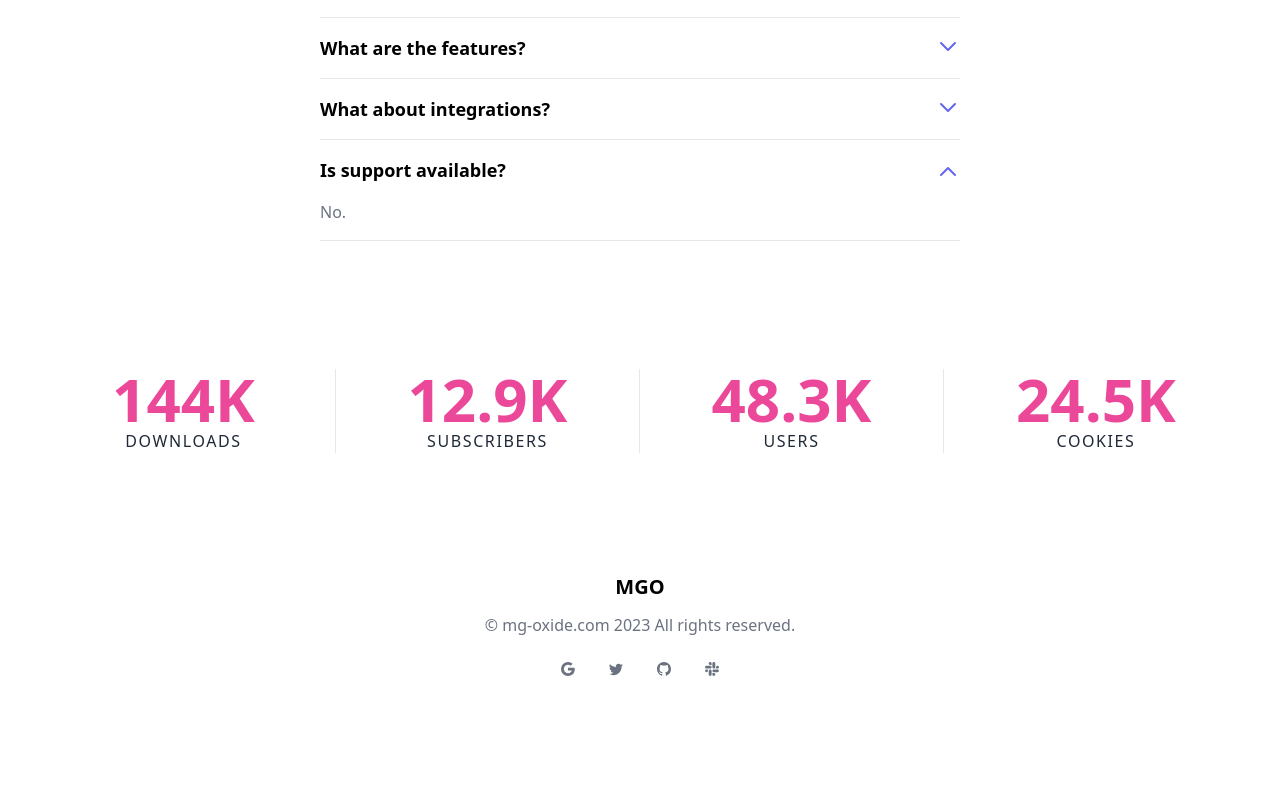
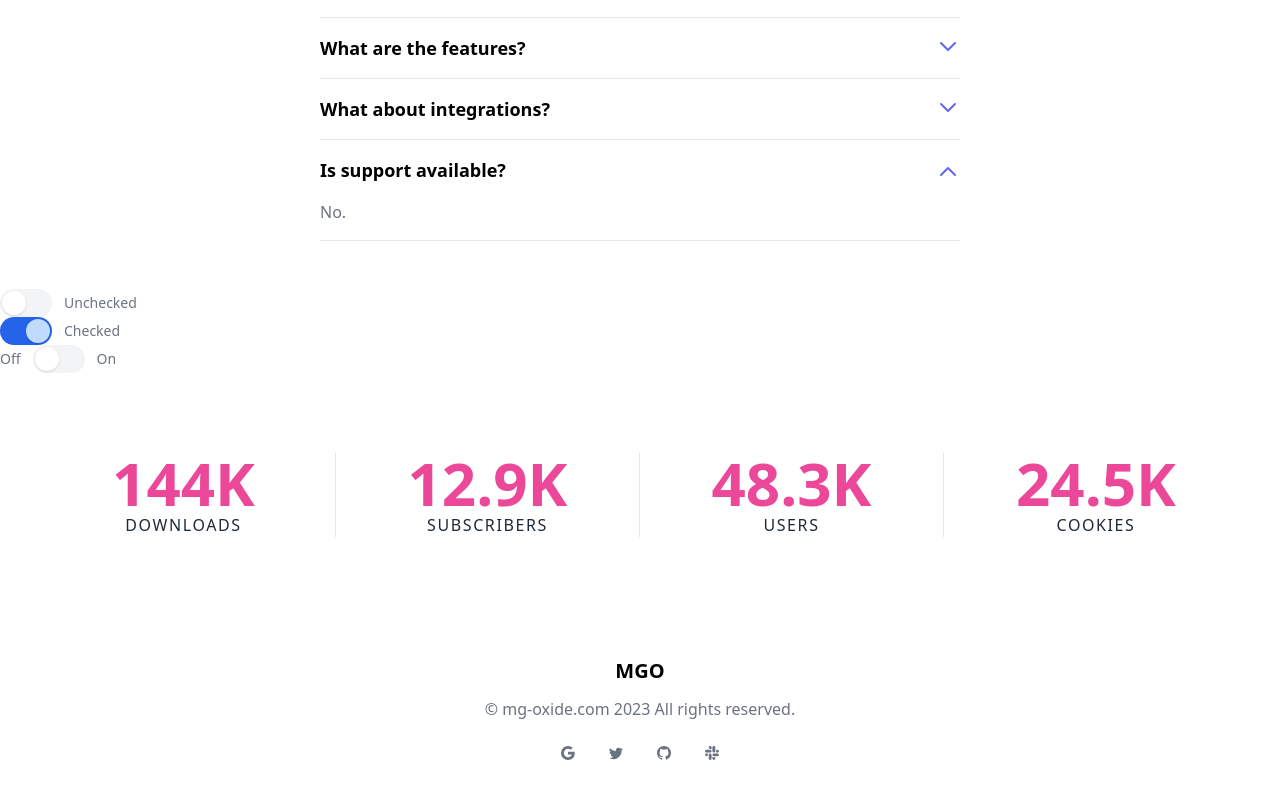
Before and after one commit to kantanishio/mgoxidecom, a Nuxt app: page / in a window 1280 px wide. Shown: the part 1663-2462 px from the top of the page. Before the commit the page ends 2392 px from the top, so only its background shows below. Built offline with nearby package versions, Linux system fonts and the light colour scheme.

Commit message:
for# Please enter the commit message for your changes. Lines starting

```diff
--- a/pages/index.vue
+++ b/pages/index.vue
@@ -215,6 +215,28 @@
 </div>
 
 
+<div class="flex items-center">
+  <input type="checkbox" id="hs-basic-with-description-unchecked" class="relative shrink-0 w-[3.25rem] h-7 bg-gray-100 checked:bg-none checked:bg-blue-600 border-2 border-transparent rounded-full cursor-pointer transition-colors ease-in-out duration-200 border border-transparent ring-1 ring-transparent focus:border-blue-600 focus:ring-blue-600 ring-offset-white focus:outline-none appearance-none dark:bg-gray-700 dark:checked:bg-blue-600 dark:focus:ring-offset-gray-800
+
+  before:inline-block before:w-6 before:h-6 before:bg-white checked:before:bg-blue-200 before:translate-x-0 checked:before:translate-x-full before:shadow before:rounded-full before:transform before:ring-0 before:transition before:ease-in-out before:duration-200 dark:before:bg-gray-400 dark:checked:before:bg-blue-200">
+  <label for="hs-basic-with-description-unchecked" class="text-sm text-gray-500 ml-3 dark:text-gray-400">Unchecked</label>
+</div>
+
+<div class="flex items-center">
+  <input type="checkbox" id="hs-basic-with-description-checked" class="relative shrink-0 w-[3.25rem] h-7 bg-gray-100 checked:bg-none checked:bg-blue-600 border-2 border-transparent rounded-full cursor-pointer transition-colors ease-in-out duration-200 border border-transparent ring-1 ring-transparent focus:border-blue-600 focus:ring-blue-600 ring-offset-white focus:outline-none appearance-none dark:bg-gray-700 dark:checked:bg-blue-600 dark:focus:ring-offset-gray-800
+
+  before:inline-block before:w-6 before:h-6 before:bg-white checked:before:bg-blue-200 before:translate-x-0 checked:before:translate-x-full before:shadow before:rounded-full before:transform before:ring-0 before:transition before:ease-in-out before:duration-200 dark:before:bg-gray-400 dark:checked:before:bg-blue-200" checked>
+  <label for="hs-basic-with-description-checked" class="text-sm text-gray-500 ml-3 dark:text-gray-400">Checked</label>
+</div>
+
+<div class="flex items-center">
+  <label class="text-sm text-gray-500 mr-3 dark:text-gray-400">Off</label>
+  <input type="checkbox" id="hs-basic-with-description" class="relative shrink-0 w-[3.25rem] h-7 bg-gray-100 checked:bg-none checked:bg-blue-600 border-2 border-transparent rounded-full cursor-pointer transition-colors ease-in-out duration-200 border border-transparent ring-1 ring-transparent focus:border-blue-600 focus:ring-blue-600 ring-offset-white focus:outline-none appearance-none dark:bg-gray-700 dark:checked:bg-blue-600 dark:focus:ring-offset-gray-800
+
+  before:inline-block before:w-6 before:h-6 before:bg-white checked:before:bg-blue-200 before:translate-x-0 checked:before:translate-x-full before:shadow before:rounded-full before:transform before:ring-0 before:transition before:ease-in-out before:duration-200 dark:before:bg-gray-400 dark:checked:before:bg-blue-200">
+  <label class="text-sm text-gray-500 ml-3 dark:text-gray-400">On</label>
+</div>
+
 <div class="px-4 py-16 mx-auto sm:max-w-xl md:max-w-full lg:max-w-screen-xl md:px-24 lg:px-8 lg:py-20">
   <div class="grid grid-cols-2 row-gap-8 md:grid-cols-4">
     <div class="text-center md:border-r">
```
